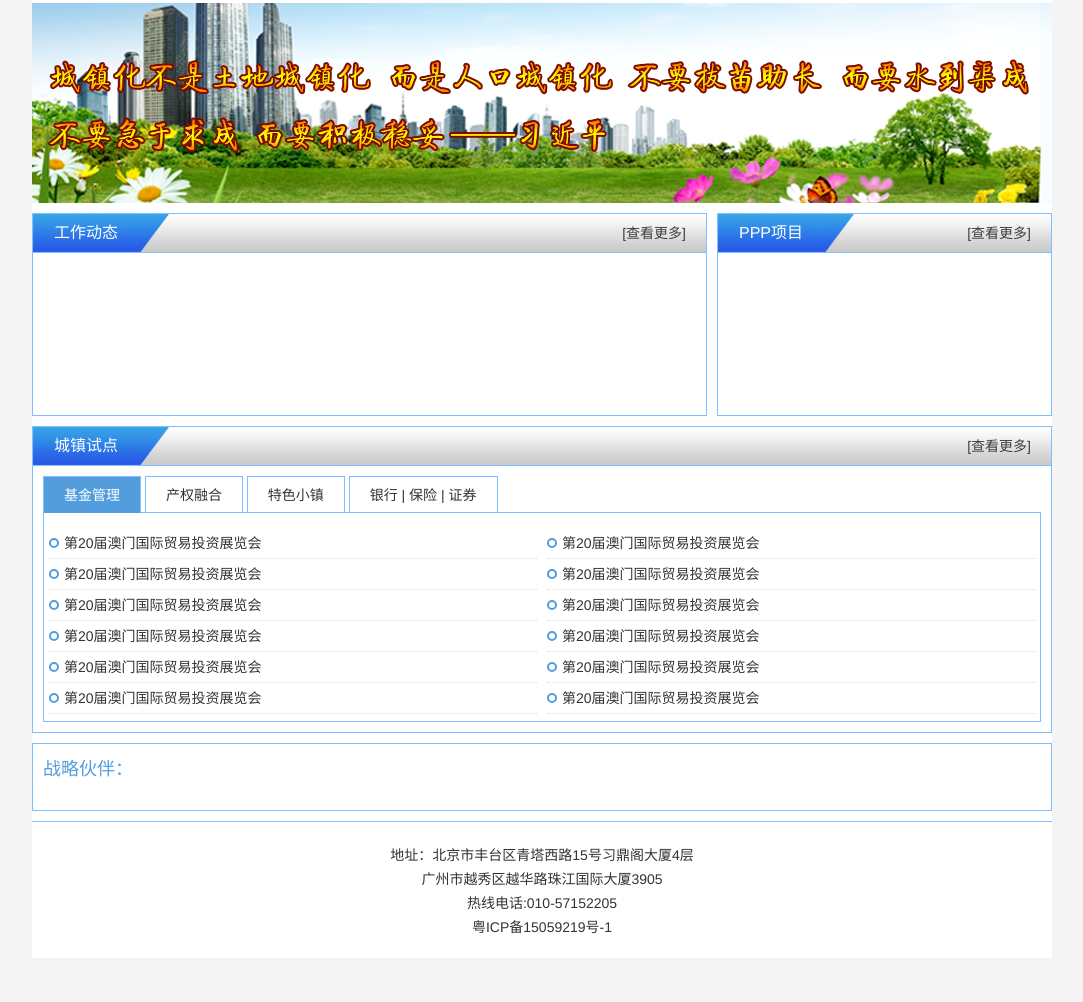
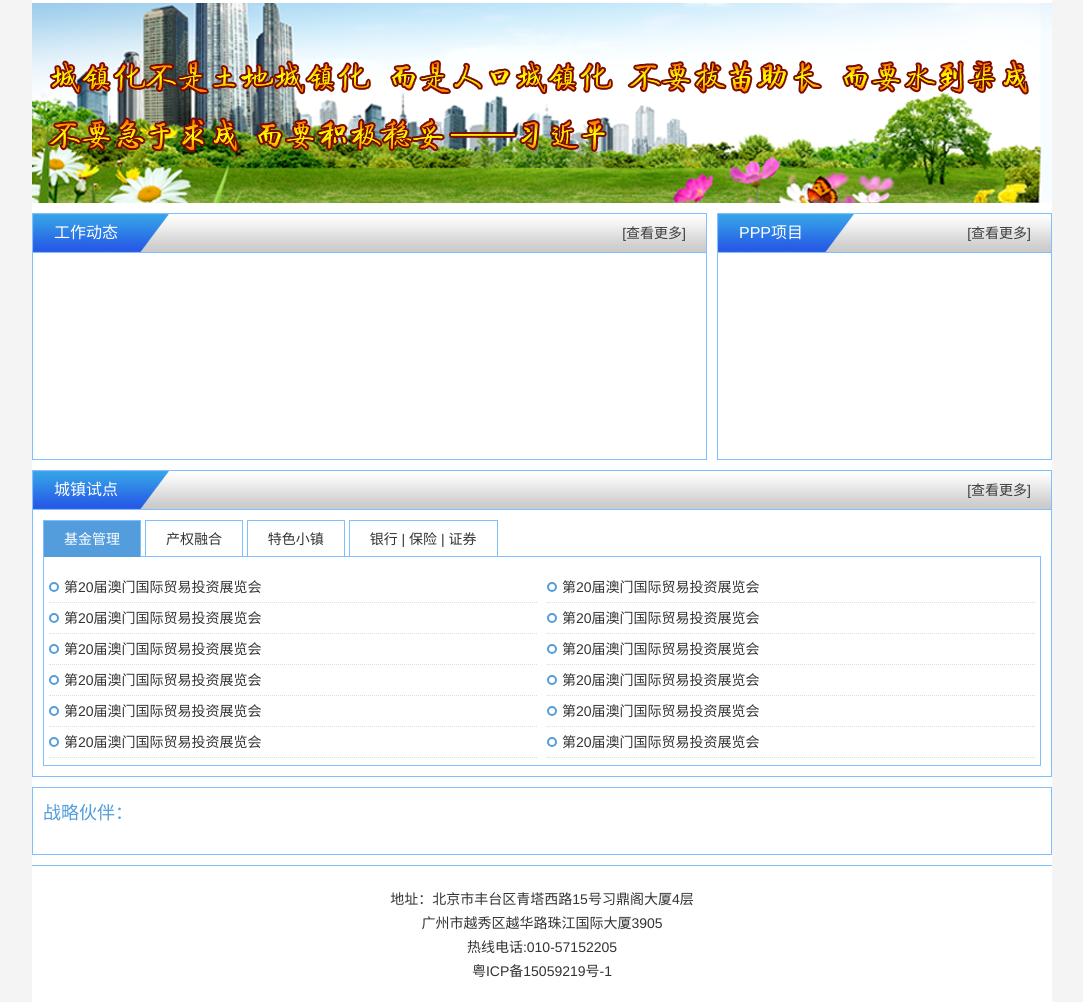
Before and after one commit to imdeakin/cujin-zhongxin, a plain HTML site: page index.html in a window 1280 px wide. Shown: the part 944-1946 px from the top of the page, without its empty margins (98-1181 px from the left). Before the commit the page ends 1902 px from the top, so only its background shows below. Drawn offline with Linux system fonts and the light colour scheme; no server answers.

Commit message:
'小调'

```diff
--- a/css/main.css
+++ b/css/main.css
@@ -176,7 +176,7 @@ html, body {
 }
 
 #work-news .info-board-content, #ppp-news .info-board-content {
-    min-height: 162px;
+    min-height: 206px;
 }
 
 /**
```
